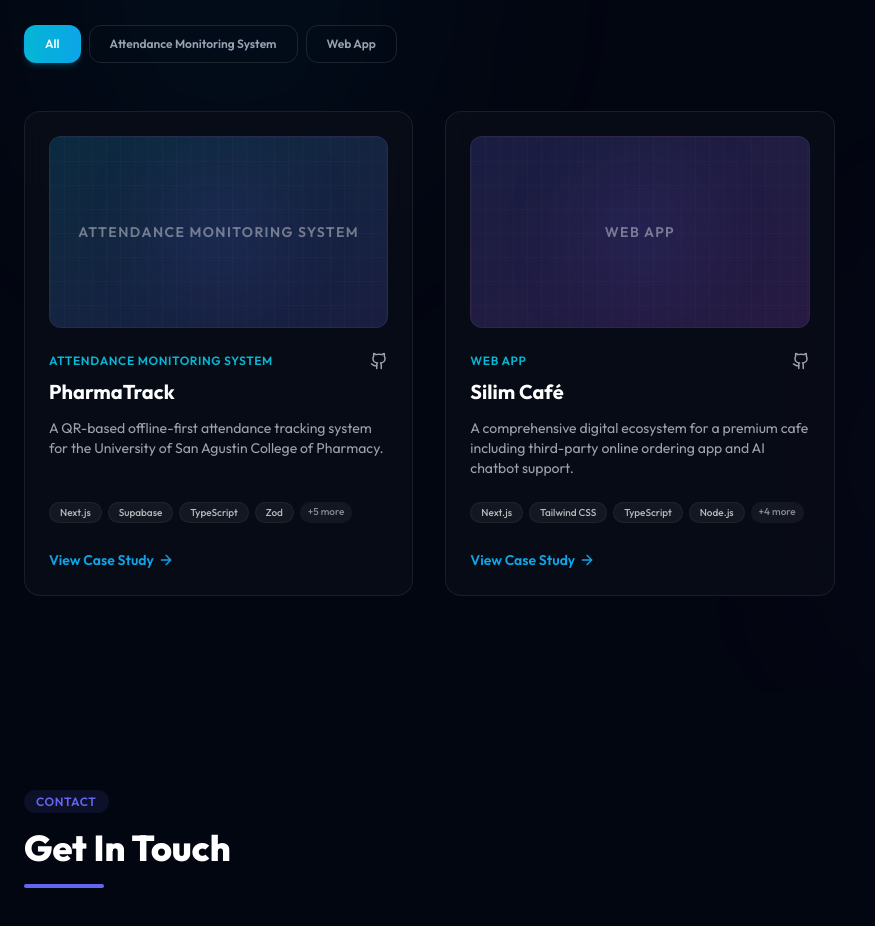
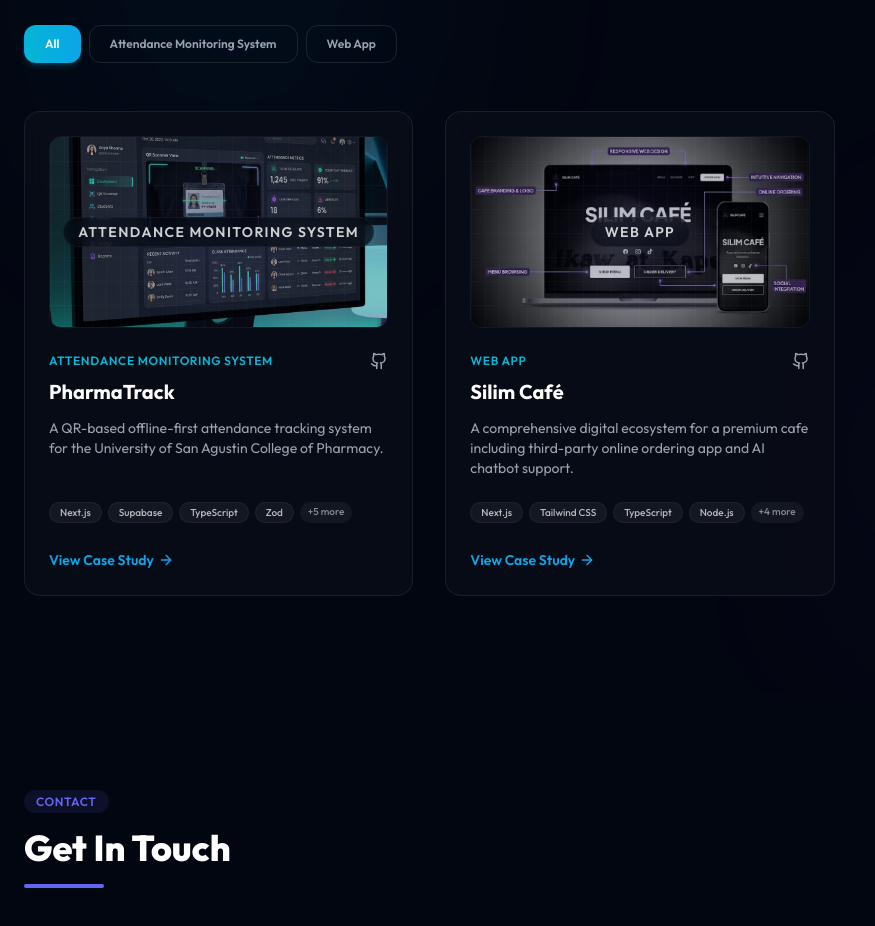
Before and after one commit to Alexander-Tolosa/E-Portfolio, a Next.js app: page / in a window 1280 px wide. Shown: the part 3020-3946 px from the top of the page, without its empty margins (0-875 px from the left). Built offline with nearby package versions, Linux system fonts and the light colour scheme; no server answers.

Commit message:
add support for project thumbnail/cover images and update Silim Cafe mockup screenshot

```diff
--- a/src/app/projects/[id]/page.tsx
+++ b/src/app/projects/[id]/page.tsx
@@ -75,6 +75,19 @@ export default async function ProjectCaseStudyPage({ params }: PageProps) {
             {project.shortDescription}
           </p>
         </div>
+
+        {/* Project Cover Image */}
+        {project.image && (
+          <div className="w-full h-[300px] md:h-[450px] rounded-2xl overflow-hidden border border-white/5 mb-16 relative">
+            {/* eslint-disable-next-line @next/next/no-img-element */}
+            <img
+              src={project.image}
+              alt={project.title}
+              className="w-full h-full object-cover"
+            />
+            <div className="absolute inset-0 bg-gradient-to-t from-[#030712] via-transparent to-transparent pointer-events-none" />
+          </div>
+        )}
 
         {/* Project Metadata Grid Card */}
         <div className="glass rounded-2xl p-6 md:p-8 grid grid-cols-2 md:grid-cols-4 gap-6 mb-16 border border-white/5">
--- a/src/components/ui/ProjectCard.tsx
+++ b/src/components/ui/ProjectCard.tsx
@@ -41,12 +41,22 @@ export function ProjectCard({ project, index }: ProjectCardProps) {
     <Card className="h-full flex flex-col justify-between" delay={index * 0.1}>
       <div>
         {/* Project Thumbnail Image / Placeholder */}
-        <div className={`w-full h-48 rounded-xl bg-gradient-to-br ${placeholderGradient} border border-white/5 relative overflow-hidden mb-6 flex items-center justify-center group-hover:scale-[1.02] transition-transform duration-300`}>
+        <div className="w-full h-48 rounded-xl border border-white/5 relative overflow-hidden mb-6 flex items-center justify-center group-hover:scale-[1.02] transition-transform duration-300">
+          {project.image ? (
+            /* eslint-disable-next-line @next/next/no-img-element */
+            <img
+              src={project.image}
+              alt={project.title}
+              className="absolute inset-0 w-full h-full object-cover opacity-75 group-hover:opacity-90 transition-opacity"
+            />
+          ) : (
+            <div className={`absolute inset-0 bg-gradient-to-br ${placeholderGradient}`} />
+          )}
           {/* Animated decorative grid lines */}
           <div className="absolute inset-0 bg-[linear-gradient(to_right,rgba(255,255,255,0.02)_1px,transparent_1px),linear-gradient(to_bottom,rgba(255,255,255,0.02)_1px,transparent_1px)] bg-[size:14px_24px]" />
 
           {/* Centralized text indicator */}
-          <span className="text-sm font-semibold text-white/40 group-hover:text-white/60 transition-colors uppercase tracking-widest relative z-10">
+          <span className="text-sm font-semibold text-white/80 group-hover:text-white transition-colors uppercase tracking-widest relative z-10 bg-brand-dark/60 backdrop-blur-sm px-3.5 py-1 rounded-full border border-white/5">
             {project.category}
           </span>
 
```
Also changed, not shown: public/assets/images/silim_cafe_mockup.png.
